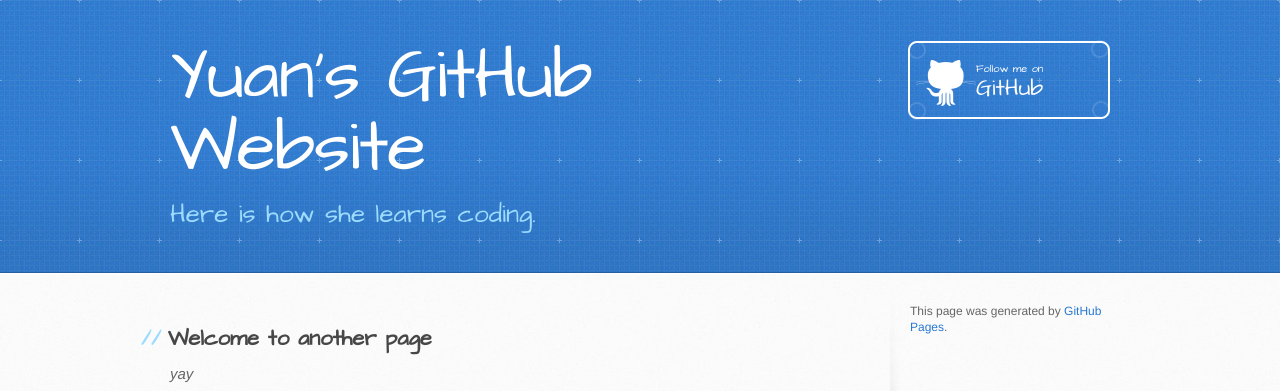
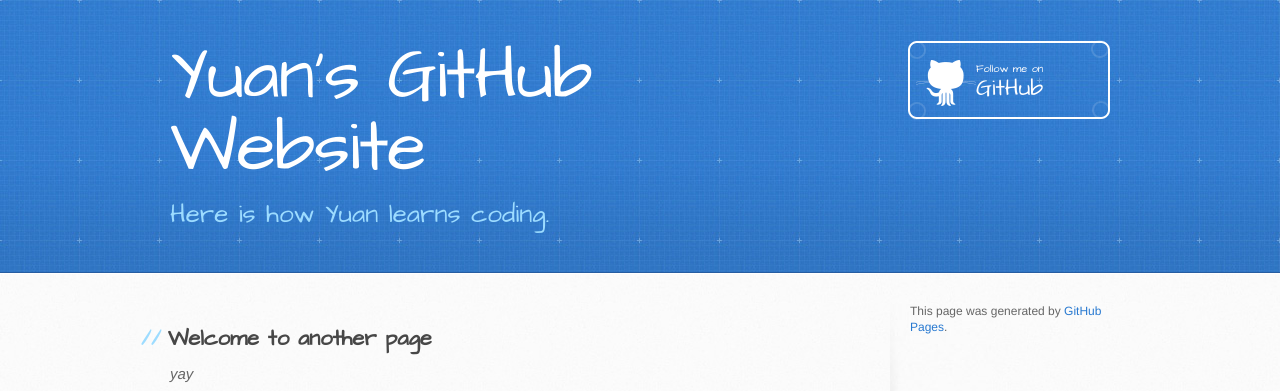
Before and after one commit to yuanlihelen/yuanlihelen.github.io, a Jekyll site: the page built from another-page.md, in a window 1280 px wide. Shown: the top 391 px of the page. Built offline with Jekyll 4.4.1, drawn with Linux system fonts in a browser that asks for light colours; our own code applies the rules of GitHub Pages for plain Markdown files.

Commit message:
Update _config.yml

```diff
--- a/_config.yml
+++ b/_config.yml
@@ -1,5 +1,5 @@
 title: Yuan's GitHub Website
-description: Here is how she learns coding.
+description: Here is how Yuan learns coding.
 show_downloads: False
 google_analytics:
 theme: jekyll-theme-architect
```
